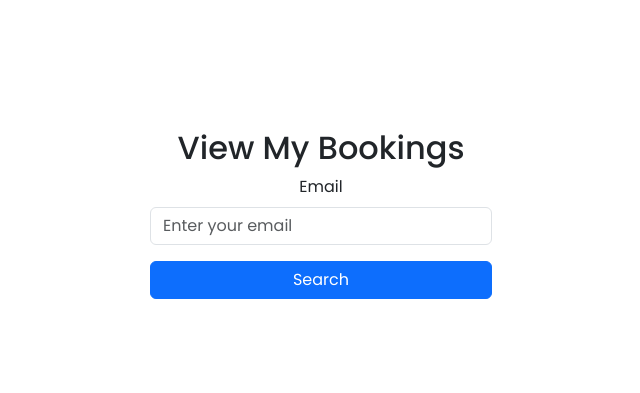
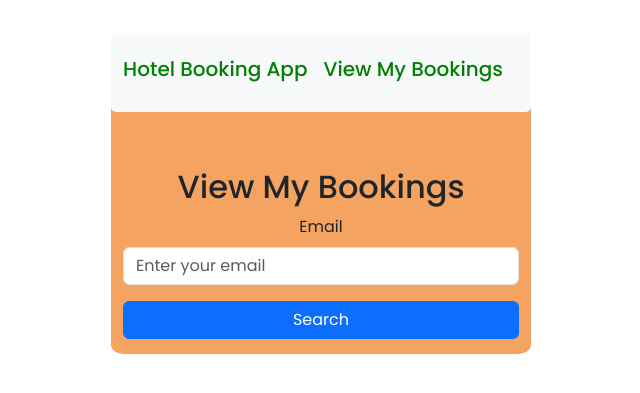
Before and after one commit to TechJackk/CS19542-Internet-Programming-Lab, a React (Vite) app in the folder hotel-frontend/hotel-booking-app/: page /view-bookings in a window 1280 px wide. Shown: the part 215-608 px from the top of the page, without its empty margins (319-959 px from the left). Built offline with nearby package versions, Linux system fonts and the light colour scheme.

Commit message:
home ui updated

```diff
--- a/hotel-frontend/hotel-booking-app/src/components/BookingForm.jsx
+++ b/hotel-frontend/hotel-booking-app/src/components/BookingForm.jsx
@@ -35,7 +35,13 @@ const BookingForm = () => {
 
   return (
     <div>
-      <Container className="bg-white p-5 shadow" style={{ maxWidth: '500px', borderRadius: '10px' }}>
+      <nav className="navbar navbar-expand-lg navbar-light bg-light">
+          <div className="container">
+            <a className="navbar-brand" href="/" style={{color:'green'}}>Hotel Booking App</a>
+            <a className="navbar-brand" href="/view-bookings" style={{color:'green'}}>View My Bookings</a> {/* Add link */}
+          </div>
+        </nav>
+      <Container className="bg-white p-5 shadow" style={{ maxWidth: '500px', borderRadius: '10px',}}>
         <h2 className="mb-4">Book a Room: {room.name}</h2>
         <Form onSubmit={handleSubmit}>
           <Form.Group controlId="name">
--- a/hotel-frontend/hotel-booking-app/src/components/RoomList.jsx
+++ b/hotel-frontend/hotel-booking-app/src/components/RoomList.jsx
@@ -22,8 +22,17 @@ const RoomList = () => {
 
   return (
     <>
+    <nav className="navbar navbar-expand-lg navbar-light bg-light">
+          <div className="container">
+            <a className="navbar-brand" href="/" style={{color:'green'}}>Hotel Booking App</a>
+            <a className="navbar-brand" href="/view-bookings" style={{color:'green'}}>View My Bookings</a> {/* Add link */}
+          </div>
+    </nav>
       {/* Content */}
       <div className="container mt-5 pt-5">
+        <div style={{marginBottom:'5%', marginTop:'-3%'}}>
+        <strong style={{fontSize:'200%'}}>Rooms Available at Chennai</strong>
+        </div>
         <Row className="g-4">
           {rooms.map(room => (
             <Col key={room.id} xs={12} md={4}>
--- a/hotel-frontend/hotel-booking-app/src/components/ViewBookings.jsx
+++ b/hotel-frontend/hotel-booking-app/src/components/ViewBookings.jsx
@@ -42,6 +42,13 @@ const ViewBookings = () => {
   };
 
   return (
+    <div style={{backgroundColor:'#F4A460', borderRadius:'3%'}}>
+      <nav className="navbar navbar-expand-lg navbar-light bg-light">
+          <div className="container">
+            <a className="navbar-brand" href="/" style={{color:'green'}}>Hotel Booking App</a>
+            <a className="navbar-brand" href="/view-bookings" style={{color:'green'}}>View My Bookings</a> {/* Add link */}
+          </div>
+        </nav>
     <Container className="mt-5">
       <h2>View My Bookings</h2>
       <Form onSubmit={handleSearch}>
@@ -94,6 +101,7 @@ const ViewBookings = () => {
         </Table>
       )}
     </Container>
+    </div>
   );
 };
 
--- a/hotel-frontend/hotel-booking-app/src/components/home.jsx
+++ b/hotel-frontend/hotel-booking-app/src/components/home.jsx
@@ -113,7 +113,7 @@ const Home = () => {
                   />
                   <div className="card-body border-top">
                     <h6 className="mb-0">
-                      <a href="#" className="stretched-link">
+                      <a href="/roomlist" className="stretched-link">
                         {site.title}
                       </a>
                     </h6>
--- a/hotel-frontend/hotel-booking-app/src/index.css
+++ b/hotel-frontend/hotel-booking-app/src/index.css
@@ -114,8 +114,8 @@ button:focus-visible {
 .demo-grid-item:hover {
   transform: translateY(-10px); /* Small jump upwards */
   box-shadow: 0 8px 16px rgba(0, 0, 0, 0.15); /* Light shadow effect */
-  padding: 0%;
-  padding-top: 1%;
+  padding: 1%;
+ /* padding-top: 1%;*/
   margin: 0.00%;
   border-radius: 2.5%;
 }
```
